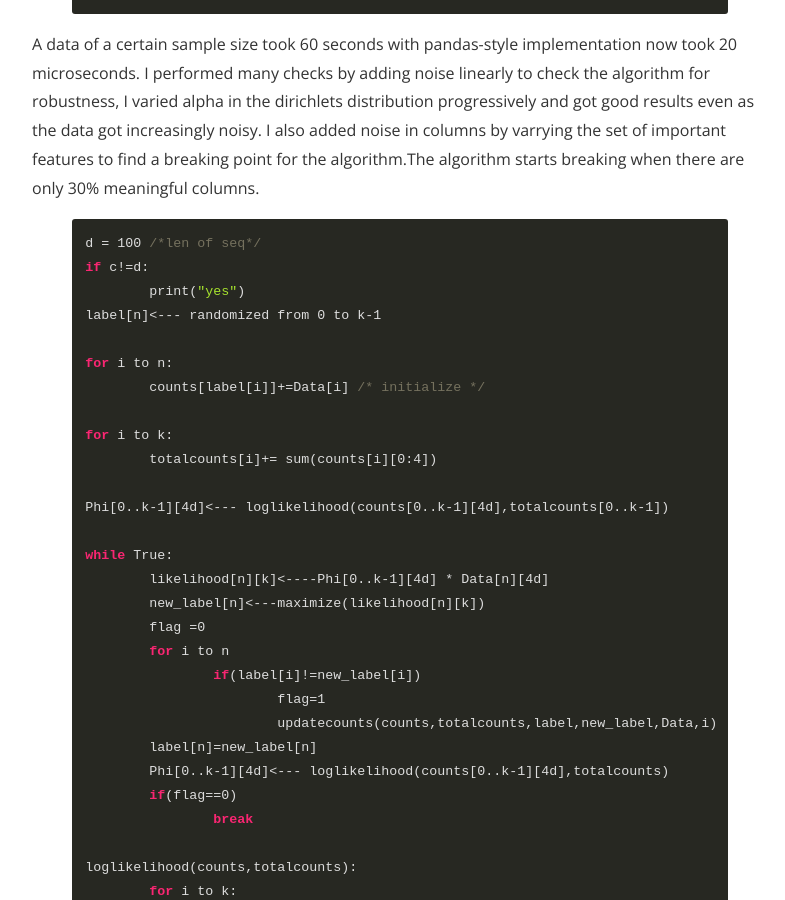
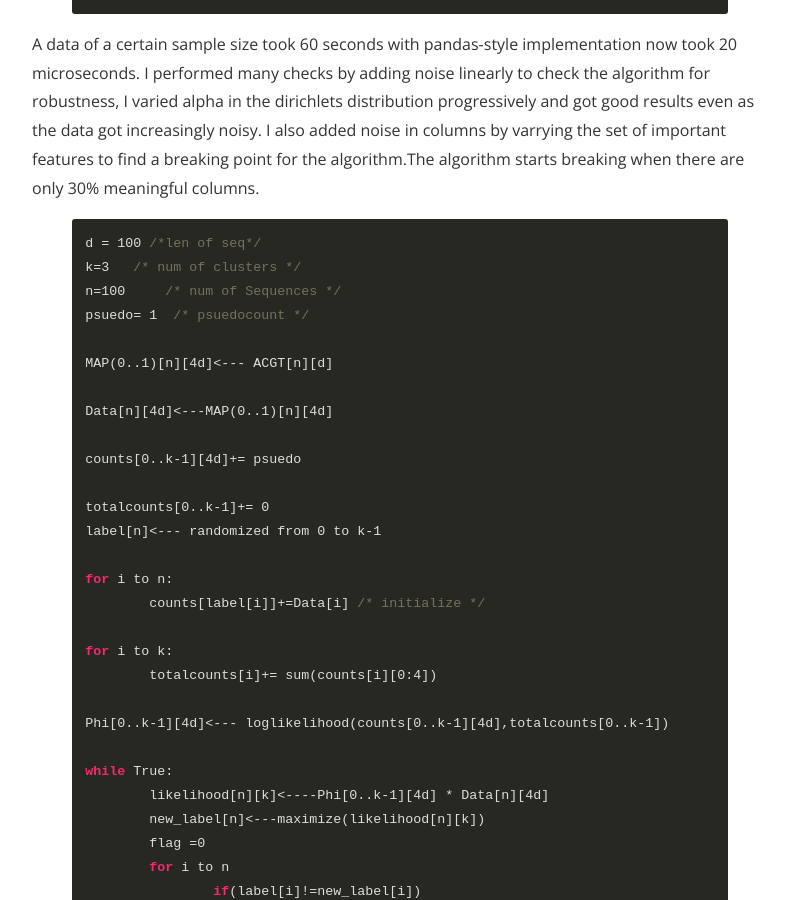
Before and after one commit to ashm8206/ashm8206.github.io, a Jekyll site: the page built from _posts/2017-05-17-K-MeansNCL.markdown, in a window 1280 px wide and 900 px high, scrolled down 2916 px. Shown: the whole window, without its empty margins (240-1025 px from the left). Built offline with Jekyll 4.4.1, drawn with Linux system fonts in a browser that asks for light colours; nearby versions of some CDN libraries; comment, search, counter and statistics services are not loaded.

```diff
--- a/_posts/2017-05-17-K-MeansNCL.markdown
+++ b/_posts/2017-05-17-K-MeansNCL.markdown
@@ -96,8 +96,17 @@
 I performed many checks by adding noise linearly to check the algorithm for robustness, I varied alpha in the dirichlets distribution progressively and got good results even as the data got increasingly noisy. I also added noise in columns by varrying the set of important features to find a breaking point for the algorithm.The algorithm starts breaking when there are only 30% meaningful columns.
 {% highlight c %}
 d = 100 /*len of seq*/
-if c!=d:
-	print("yes")
+k=3   /* num of clusters */
+n=100     /* num of Sequences */
+psuedo= 1  /* psuedocount */
+
+MAP(0..1)[n][4d]<--- ACGT[n][d]
+
+Data[n][4d]<---MAP(0..1)[n][4d]
+
+counts[0..k-1][4d]+= psuedo
+
+totalcounts[0..k-1]+= 0
 label[n]<--- randomized from 0 to k-1
 
 for i to n:
```
